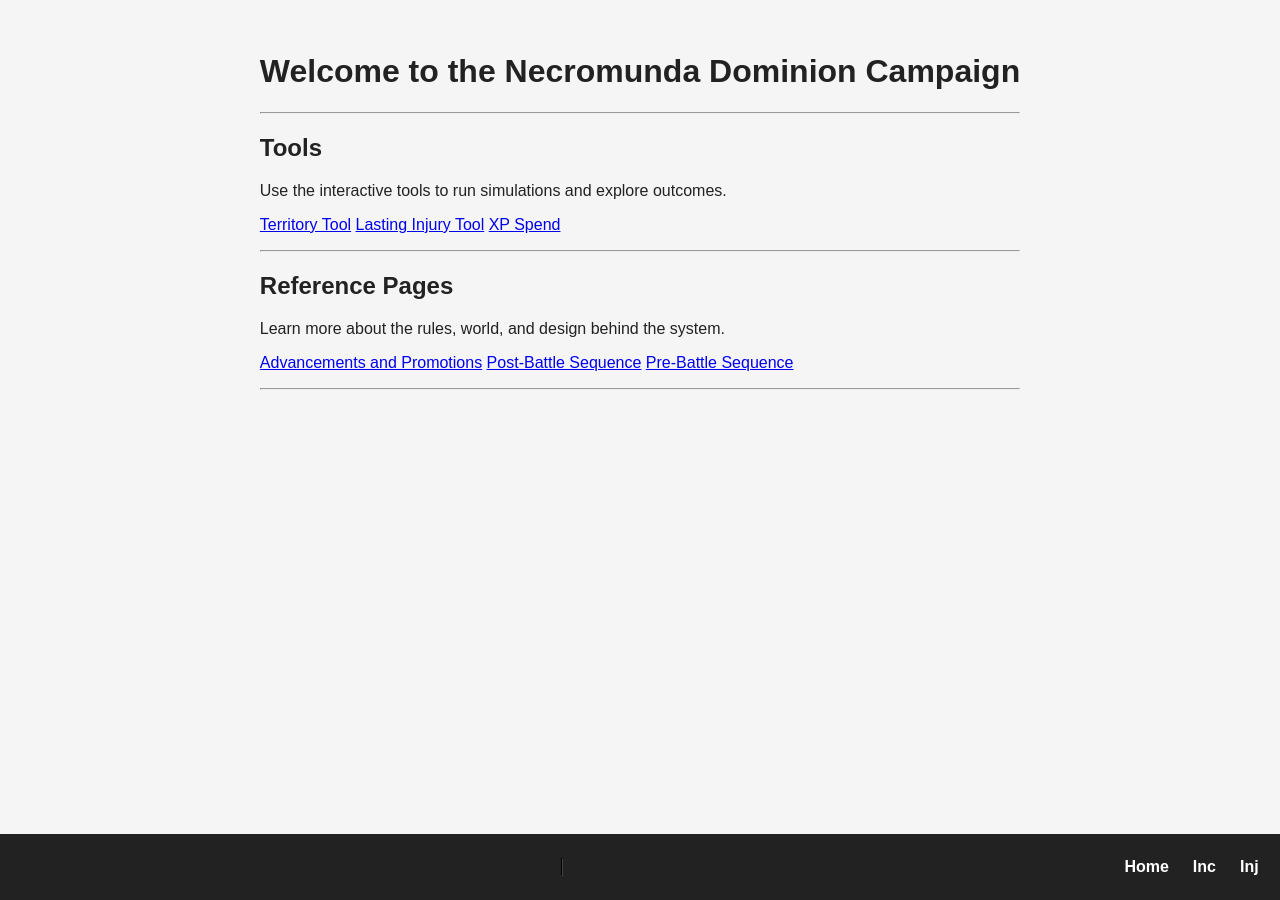
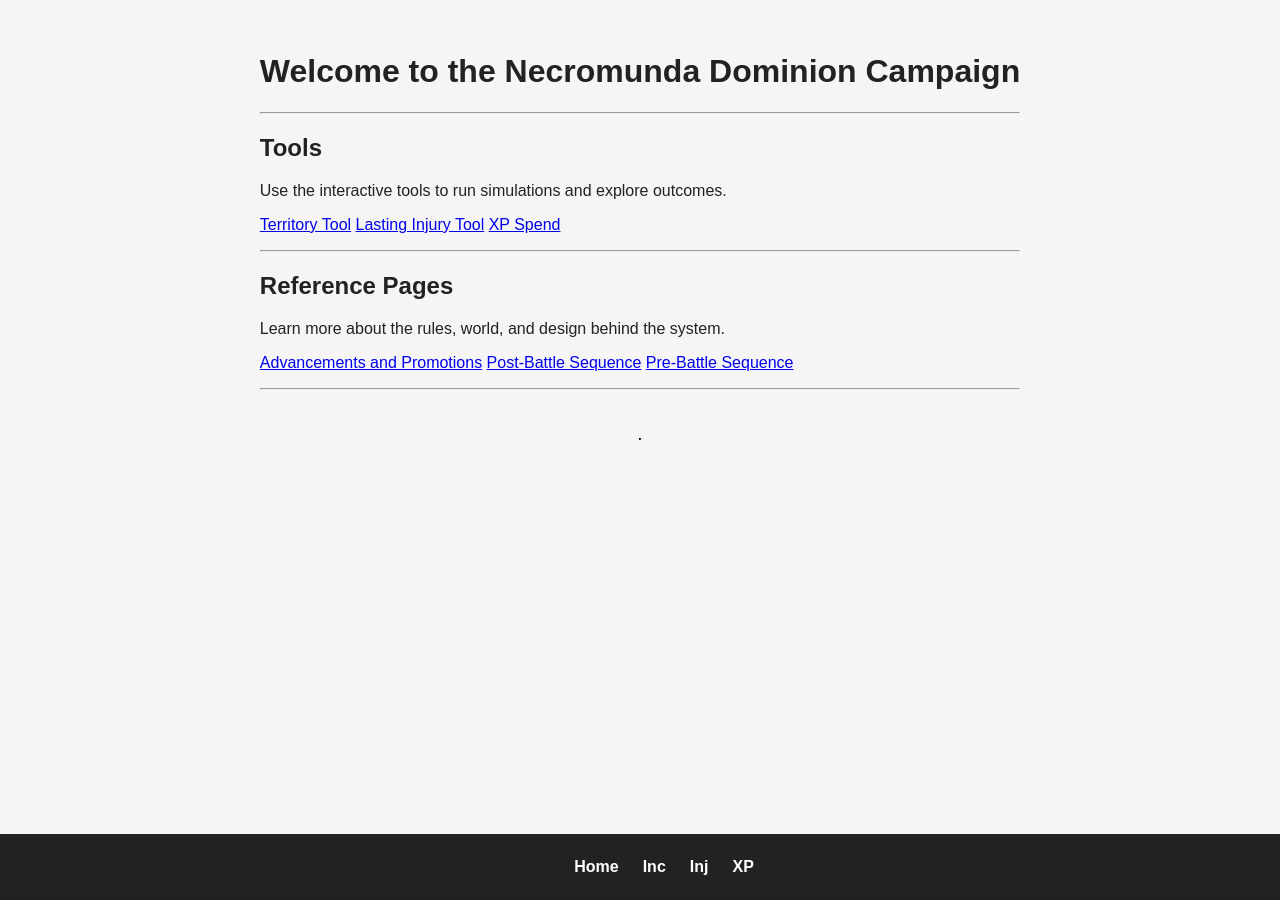
Before and after one commit to sdlivingston001-code/BadCredit, a Jekyll site: the page built from index.md, in a window 1280 px wide. Built offline with Jekyll 4.4.1, drawn with Linux system fonts in a browser that asks for light colours.

Commit message:
Fix HTML structure in bottom-bar.html

```diff
--- a/_includes/bottom-bar.html
+++ b/_includes/bottom-bar.html
@@ -1,6 +1,6 @@
+<hr style="border-color:#444;">
+
 <div class="bottom-bar">
-  <hr style="border-color:#444;">
-
   <a href="{{ '/' | relative_url }}">Home</a>
   <a href="{{ '/tools/territoryInterface.html' | relative_url }}">Inc</a>
   <a href="{{ '/tools/territoryInterface.html' | relative_url }}">Inj</a>
```
